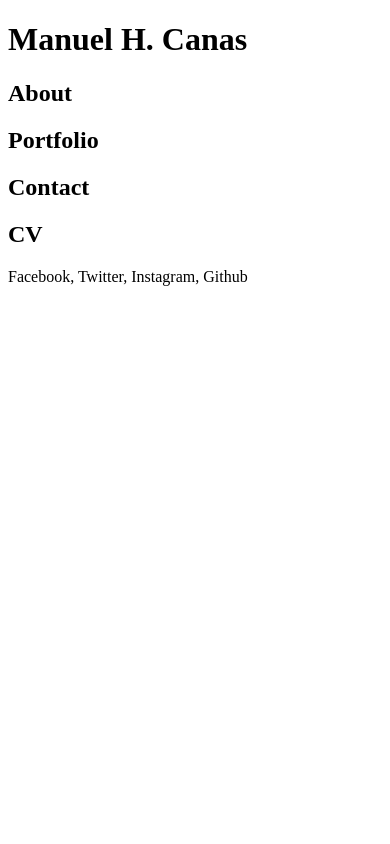
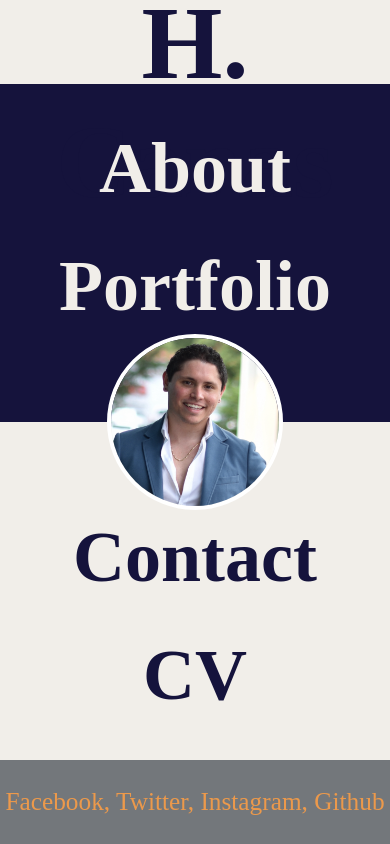
Before and after one commit to canasmh/canasmh.github.io, a plain HTML site: page new-web-design/index.html in a window 390 px wide. Drawn offline with Linux system fonts and the light colour scheme.

Commit message:
Style the general layout on mobile screen

```diff
--- a/new-web-design/css/styles.css
+++ b/new-web-design/css/styles.css
@@ -6,3 +6,116 @@ color: #EC994B; (light-orange)
 color: #F1EEE9; (light-gray)
 
 */
+
+body {
+  text-align: center;
+  height: 100vh;
+  width: 100vw;
+  margin: 0;
+  padding: 0;
+  display: flex;
+  align-items: center;
+  justify-content: center;
+  background-color: #EC994B;
+}
+
+h1 {
+  font-size: 104px;
+  margin: 0;
+}
+
+h2 {
+  font-size: 72px;
+  margin: 0;
+}
+
+p {
+  margin: 0;
+}
+
+a {
+  text-decoration: none;
+  color: inherit;
+}
+
+.main-page {
+  height: 100vh;
+  width: 100vw;
+}
+
+.header {
+  height: 10vh;
+  display: flex;
+  align-items: center;
+  justify-content: center;
+}
+
+.first-half, .second-half {
+  height: 40vh;
+}
+
+.socials {
+  height: 10vh;
+  font-size: 3vh;
+  display: flex;
+  align-items: center;
+  justify-content: center;
+}
+
+.navy-bg {
+  background-color: #15133C;
+  color: #F1EEE9;
+}
+
+.light-bg {
+  background-color: #F1EEE9;
+  color: #15133C;
+}
+
+.dark-bg {
+  background-color: #73777B;
+  color: #EC994B;
+}
+
+.profile-pic {
+  position: absolute;
+  display: flex;
+  align-items: center;
+  justify-content: center;
+  height: 20vh;
+  width: 20vh;
+  border-radius: 100%;
+  border: 4px solid #FFF;/*#73777B;*/
+}
+
+.about, .portfolio, .cv, .contact {
+  display: flex;
+  align-items: center;
+  justify-content: center;
+  height: 20vh;
+}
+
+.portfolio h2 {
+  margin-bottom: 12vh;
+}
+
+.contact h2 {
+  margin-top: 12vh;
+}
+
+@media only screen and (min-width: 992px) {
+  .main-page {
+    width: 60vw;
+    height: 80vh;
+  }
+
+  .first-half, .second-half {
+    height: 30vh;
+  }
+
+  .about, .portfolio, .cv, .contact {
+    height: 15vh;
+  }
+
+
+}
--- a/new-web-design/index.html
+++ b/new-web-design/index.html
@@ -6,31 +6,32 @@
     <link rel="stylesheet" href="css/styles.css">
   </head>
   <body>
-    <div class="">
+    <div class="main-page">
+      <div class="light-bg header">
         <h1>Manuel H. Canas</h1>
       </div>
-    <div class="">
-      <div class="">
-        <div class="">
+      <a href="../AboutMe.html">
+        <div class="navy-bg first-half">
+          <div class="about">
             <h2>About</h2>
           </div>
-        <div class="">
+        </a>
+          <div class="portfolio">
             <h2>Portfolio</h2>
           </div>
         </div>
-      <div class="">
-        <div class="">
+        <div class="light-bg second-half">
+          <div class="contact">
             <h2>Contact</h2>
           </div>
-        <div class="">
+          <div class="cv">
             <h2>CV</h2>
           </div>
         </div>
-    <div class="">
+      <div class="dark-bg socials">
         <p>Facebook, Twitter, Instagram, Github</p>
       </div>
-
     </div>
-
+    <img class="profile-pic" src="./profile-pic.png" alt="">
   </body>
 </html>
```
Also changed, not shown: new-web-design/profile-pic.png (added), 1 other file. Lines whose indentation alone changed are shown as unchanged.
